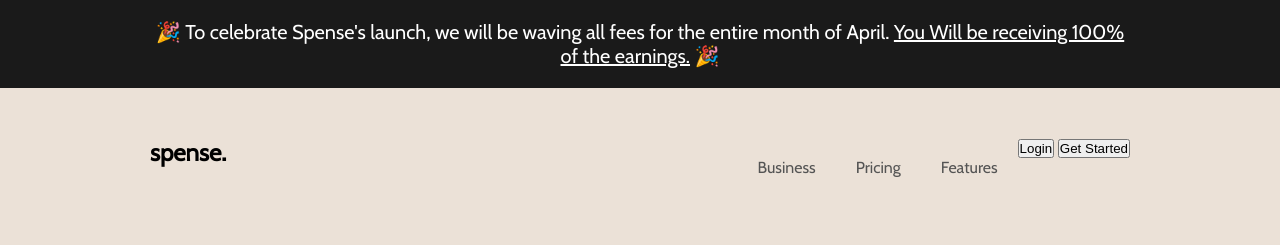
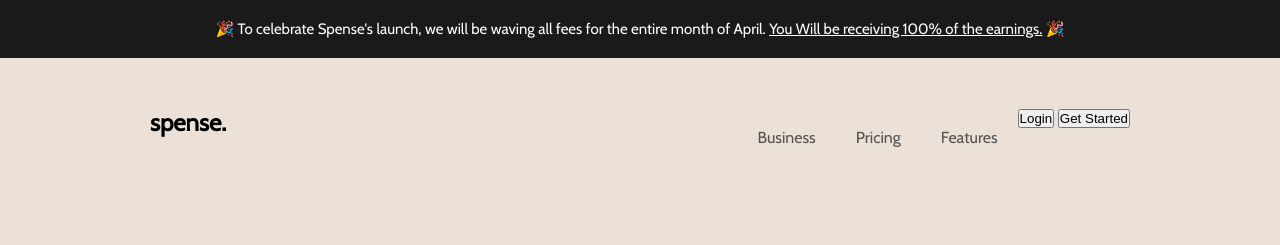
Before and after one commit to kowai-onigiri/Spense-Landing-Page, a plain HTML site: page index.html in a window 1280 px wide. Shown: the top 245 px of the page. Drawn offline with nearby package versions, Linux system fonts and the light colour scheme.

Commit message:
change banner text size

```diff
--- a/style.css
+++ b/style.css
@@ -14,6 +14,7 @@
     .banner p {
         padding: 20px 30px 20px 30px;
         text-align: center;
+        font-size: 20px;
     }
 
     .mobileBar {
@@ -282,6 +283,7 @@
     .banner p {
         padding: 20px 60px 20px 60px;
         text-align: center;
+        font-size: 20px;
     }
 
     .mobileBar {
@@ -561,8 +563,9 @@
     }
 
     .banner p {
-        padding: 20px 150px 20px 150px;
+        padding: 20px 130px 20px 130px;
         text-align: center;
+        font-size: 15px;
     }
 
     .mobileBar {
@@ -860,7 +863,6 @@
     background-color: #1a1a1a;
     color: #fff;
     font-family: 'Cabin', sans-serif;
-    font-size: 20px;
 }
 
 
```
